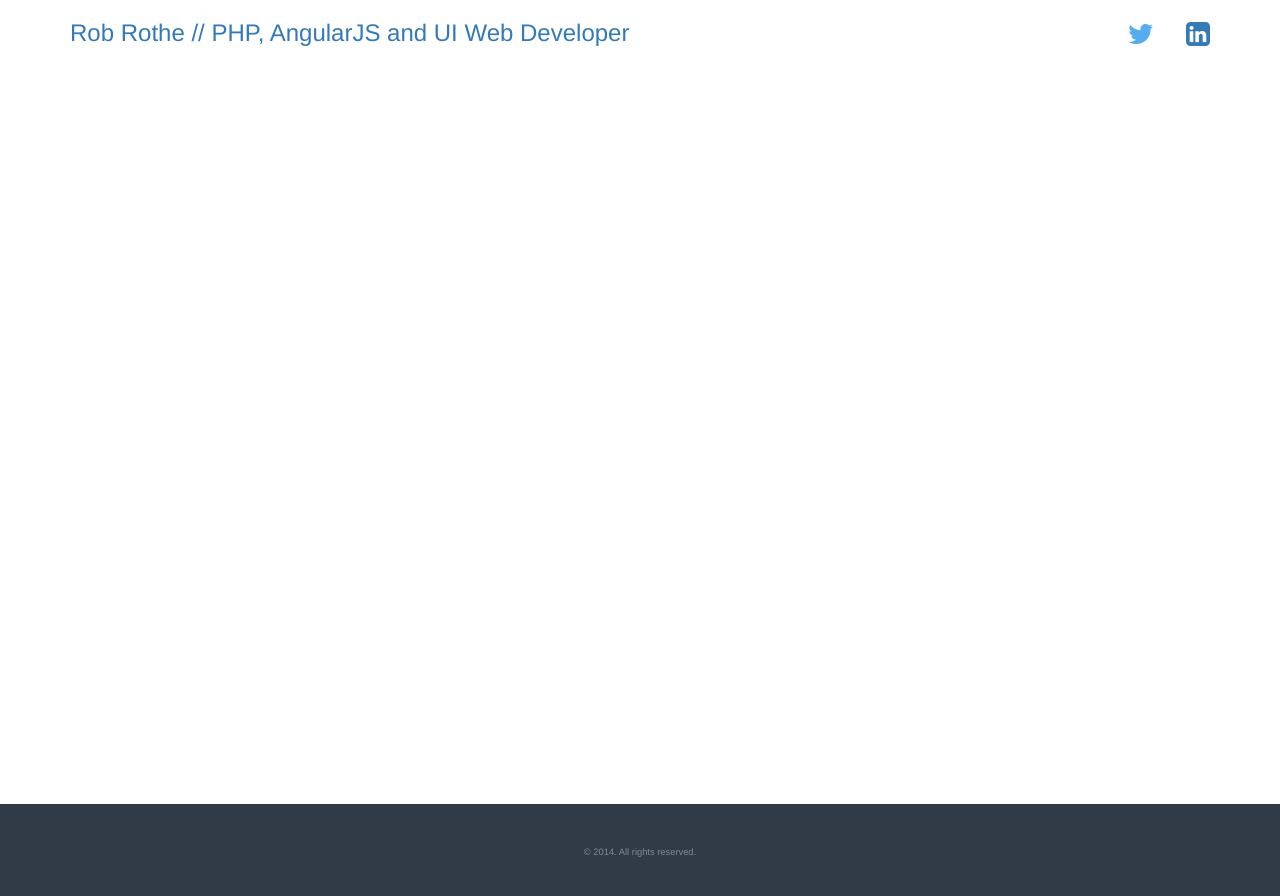
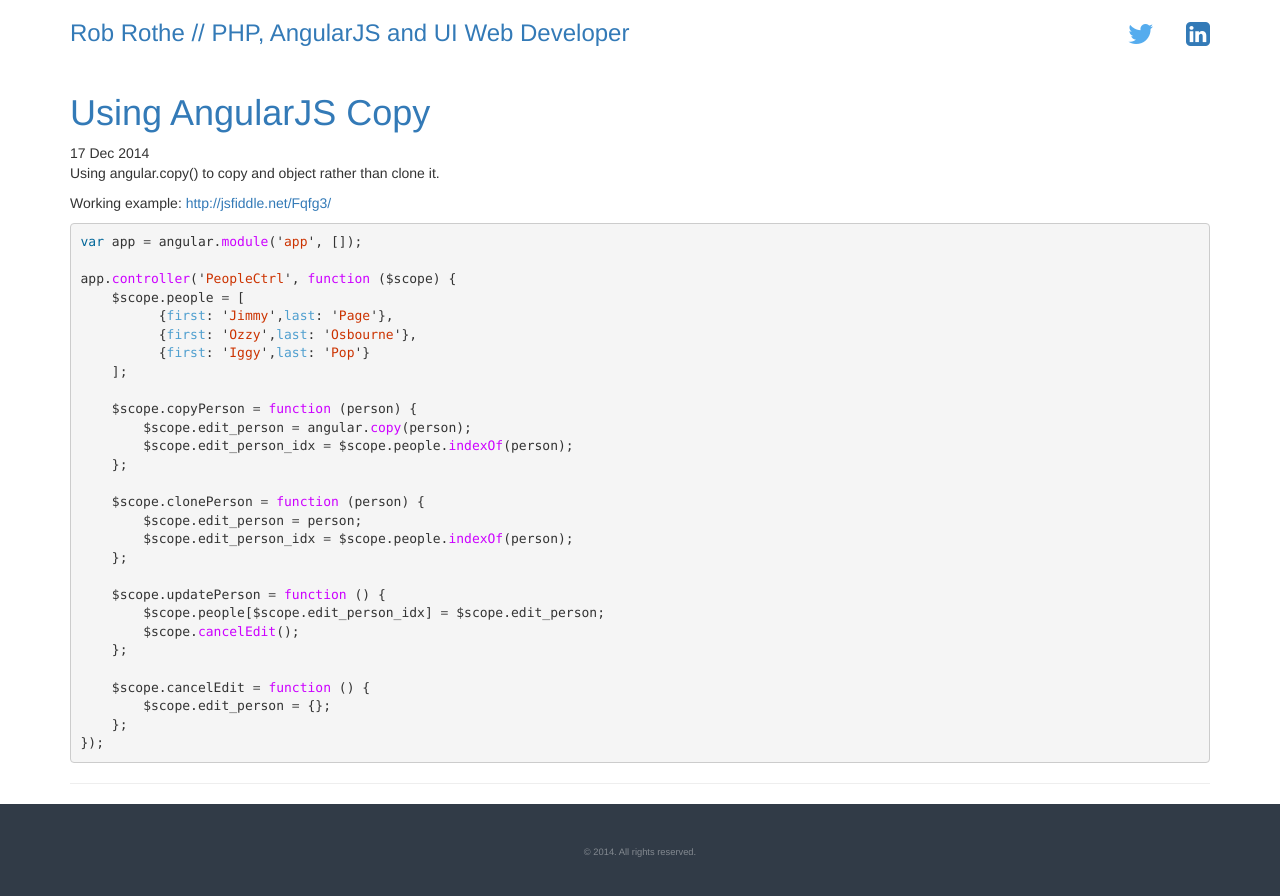
Before and after one commit to robrothedev/robrothedev.github.io, a Jekyll site: the page built from index.html, in a window 1280 px wide. Shown: the top 896 px of the page. Built offline with Jekyll 4.4.1, drawn with Linux system fonts in a browser that asks for light colours; nearby versions of some CDN libraries; the list of posts is cut into pages by our own code.

Commit message:
Added post

```diff
--- a/_layouts/default.html
+++ b/_layouts/default.html
@@ -16,11 +16,9 @@
       </div>
     </header>
     <div class="container">
-      <!--
       <main>
         {{ content }}
       </main>
-      -->
     </div>
     <footer class="footer">
       <div class="container">
--- /dev/null
+++ b/_posts/2014-12-17-using-angularjs-copy.md
@@ -0,0 +1,39 @@
+---
+layout: post
+title: Using AngularJS Copy
+---
+<p>Using angular.copy() to copy and object rather than clone it.</p>
+<p>Working example: <a href="http://jsfiddle.net/robrothedev/Fqfg3/">http://jsfiddle.net/Fqfg3/</a></p>
+
+{% highlight javascript %}
+var app = angular.module('app', []);
+
+app.controller('PeopleCtrl', function ($scope) {
+    $scope.people = [
+          {first: 'Jimmy',last: 'Page'},
+          {first: 'Ozzy',last: 'Osbourne'},
+          {first: 'Iggy',last: 'Pop'}
+    ];
+
+    $scope.copyPerson = function (person) {
+        $scope.edit_person = angular.copy(person);
+        $scope.edit_person_idx = $scope.people.indexOf(person);
+    };
+
+    $scope.clonePerson = function (person) {
+        $scope.edit_person = person;
+        $scope.edit_person_idx = $scope.people.indexOf(person);
+    };
+
+    $scope.updatePerson = function () {
+        $scope.people[$scope.edit_person_idx] = $scope.edit_person;
+        $scope.cancelEdit();
+    };
+
+    $scope.cancelEdit = function () {
+        $scope.edit_person = {};
+    };
+});
+{% endhighlight %}
+
+-----
```
Also changed, not shown: _posts/2014-12-17-more-coming-soon.md (deleted, +0 -8 lines).
